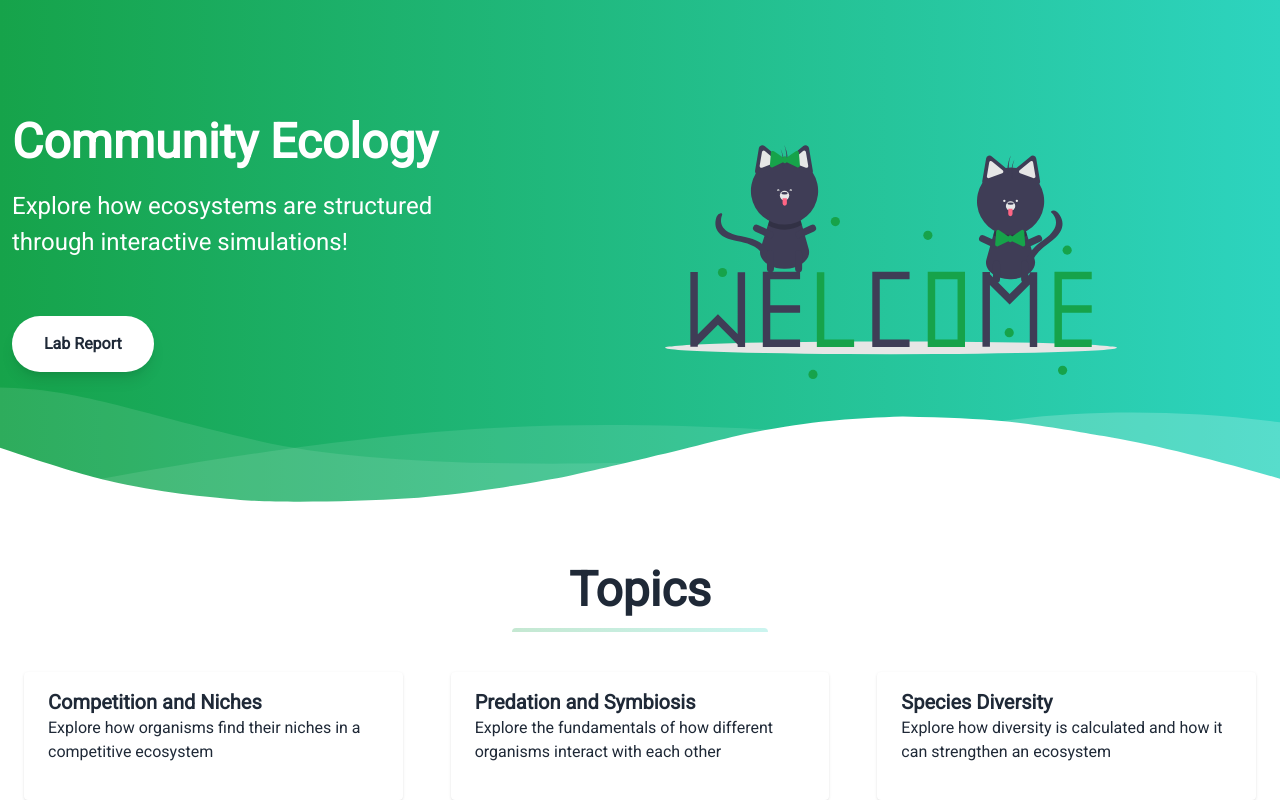
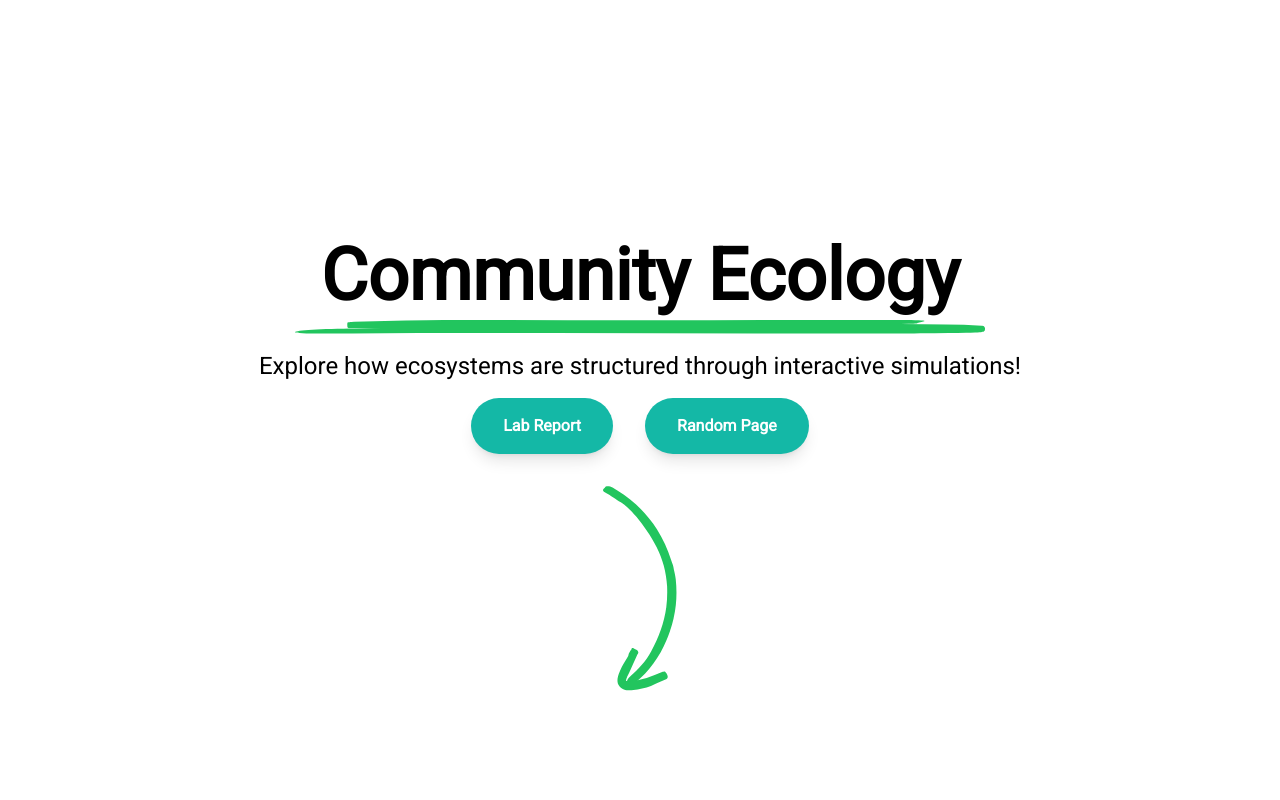
Before and after one commit to lukajaa/ecology, a Nuxt app: page / in a window 1280 px wide. Shown: the top 800 px of the page. Built offline with nearby package versions, Linux system fonts and the light colour scheme.

Commit message:
redo index

```diff
--- a/pages/index.vue
+++ b/pages/index.vue
@@ -1,48 +1,26 @@
 <template>
   <div class="leading-normal tracking-normal text-white gradient">
     <!--Hero-->
-    <div class="pt-24 pb-4">
-      <div class="container px-3 mx-auto flex flex-wrap flex-col md:flex-row items-center">
-        <!--Left Col-->
-        <div class="flex flex-col w-full md:w-2/5 justify-center items-start text-center md:text-left pb-8">
-          <h1 class="my-4 text-5xl font-black leading-tight">
-            Community Ecology
-          </h1>
-          <p class="leading-normal text-2xl mb-8">
-            Explore how ecosystems are structured through interactive simulations!
-          </p>
+    <div class="bg-white text-center mt-24 md:mt-60 text-black">
+      <h1 class="mt-4 mb-2 text-7xl font-black">
+        Community Ecology
+      </h1>
+      <img src="~/assets/svgs/underline.svg" class="mx-auto" />
+      <p class="text-2xl mt-4">Explore how ecosystems are structured through interactive simulations!</p>
+      <div class="flex flex-row justify-center space-x-8 mt-4">
+        <div class="flex flex-col">
           <NuxtLink to="/lab">
-            <button class="mx-auto lg:mx-0 bg-white text-gray-800 font-bold rounded-full my-6 py-4 px-8 shadow-lg transition hover:scale-105 ease-in-out">
-              Lab Report
-            </button>
+            <button class="bg-teal-500 text-white font-bold rounded-full py-4 px-8 shadow-lg transition hover:scale-105 ease-in-out">Lab Report</button>
           </NuxtLink>
         </div>
-        <!--Right Col-->
-        <div class="w-full md:w-3/5">
-          <img class="w-full md:w-3/5 z-50 mx-auto" src="~/assets/svgs/welcome.svg" />
+        <div class="flex flex-col">
+          <button class="bg-teal-500 text-white font-bold rounded-full py-4 px-8 shadow-lg transition hover:scale-105 ease-in-out" @click="random_page()">Random Page</button>
         </div>
       </div>
+      <img src="~/assets/svgs/arrow.svg" class="mx-auto mt-8" />
     </div>
-    <div class="relative -mt-12 lg:-mt-24">
-      <svg viewBox="0 0 1428 174" version="1.1" xmlns="http://www.w3.org/2000/svg" xmlns:xlink="http://www.w3.org/1999/xlink">
-        <g stroke="none" stroke-width="1" fill="none" fill-rule="evenodd">
-          <g transform="translate(-2.000000, 44.000000)" fill="#FFFFFF" fill-rule="nonzero">
-            <path d="M0,0 C90.7283404,0.927527913 147.912752,27.187927 291.910178,59.9119003 C387.908462,81.7278826 543.605069,89.334785 759,82.7326078 C469.336065,156.254352 216.336065,153.6679 0,74.9732496" opacity="0.100000001"></path>
-            <path
-              d="M100,104.708498 C277.413333,72.2345949 426.147877,52.5246657 546.203633,45.5787101 C666.259389,38.6327546 810.524845,41.7979068 979,55.0741668 C931.069965,56.122511 810.303266,74.8455141 616.699903,111.243176 C423.096539,147.640838 250.863238,145.462612 100,104.708498 Z"
-              opacity="0.100000001"
-            ></path>
-            <path d="M1046,51.6521276 C1130.83045,29.328812 1279.08318,17.607883 1439,40.1656806 L1439,120 C1271.17211,77.9435312 1140.17211,55.1609071 1046,51.6521276 Z" id="Path-4" opacity="0.200000003"></path>
-          </g>
-          <g transform="translate(-4.000000, 76.000000)" fill="#FFFFFF" fill-rule="nonzero">
-            <path
-              d="M0.457,34.035 C57.086,53.198 98.208,65.809 123.822,71.865 C181.454,85.495 234.295,90.29 272.033,93.459 C311.355,96.759 396.635,95.801 461.025,91.663 C486.76,90.01 518.727,86.372 556.926,80.752 C595.747,74.596 622.372,70.008 636.799,66.991 C663.913,61.324 712.501,49.503 727.605,46.128 C780.47,34.317 818.839,22.532 856.324,15.904 C922.689,4.169 955.676,2.522 1011.185,0.432 C1060.705,1.477 1097.39,3.129 1121.236,5.387 C1161.703,9.219 1208.621,17.821 1235.4,22.304 C1285.855,30.748 1354.351,47.432 1440.886,72.354 L1441.191,104.352 L1.121,104.031 L0.457,34.035 Z"
-            ></path>
-          </g>
-        </g>
-      </svg>
-    </div>
-    <section class="bg-white py-8">
+
+    <section class="bg-white pb-8 md:pt-24">
       <div class="container mx-auto flex flex-wrap pt-4 pb-12">
         <h2 class="w-full my-2 text-5xl font-bold leading-tight text-center text-gray-800">
           Topics
@@ -195,4 +173,17 @@
 
 <script setup>
 const sourcesModal = ref(false);
+
+function random_page() {
+  const pages = [
+    "/niches",
+    "/competition",
+    "/diversity",
+    "/species",
+    "/controls",
+    "/disturbance"
+  ];
+  const random = Math.floor(Math.random() * pages.length);
+  window.location.href = pages[random];
+}
 </script>
```
Also changed, not shown: assets/svgs/arrow.svg (added), assets/svgs/underline.svg (added).
